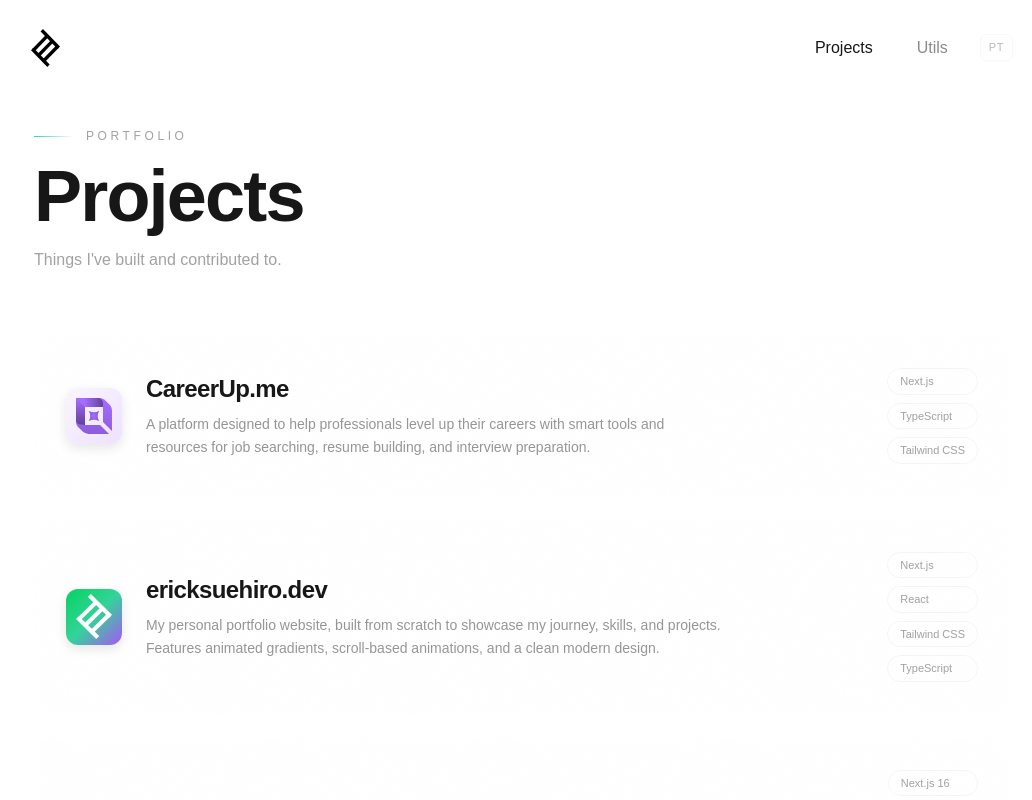
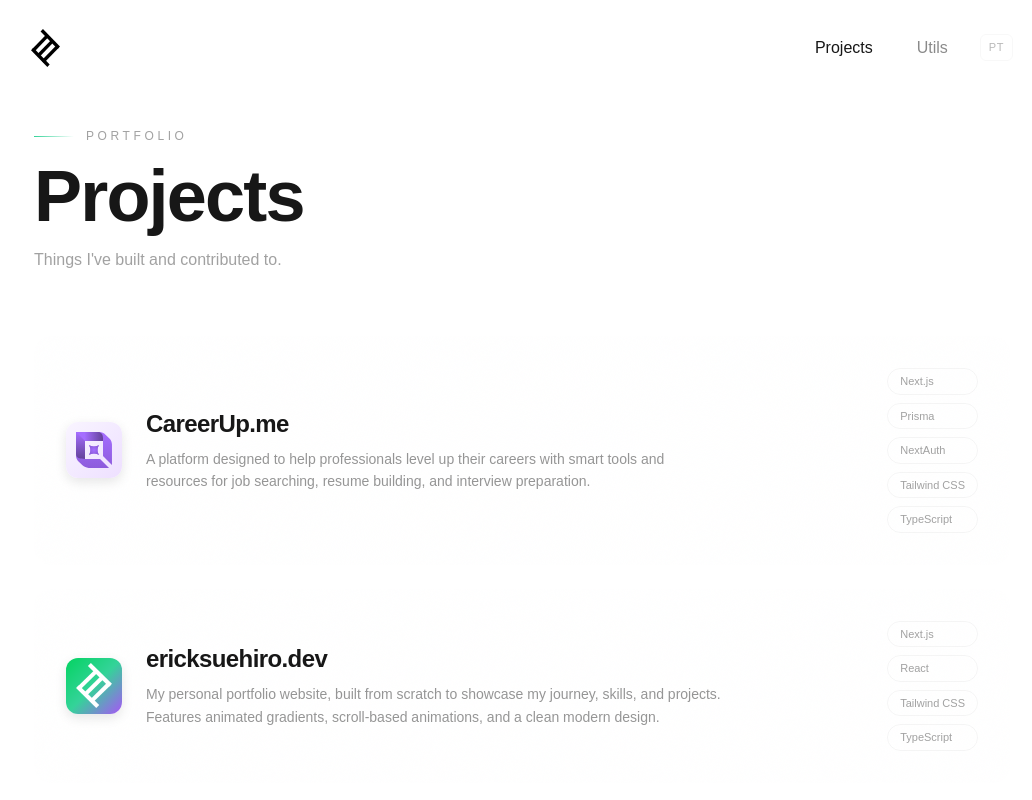
Before and after one commit to ericksuehiro/ericksuehiro.dev, a Next.js app: page /projects in a window 1280 px wide. Shown: the top 800 px of the page, without its empty margins (118-1150 px from the left). Built offline with nearby package versions, Linux system fonts and the light colour scheme.

Commit message:
fix: update tags for CareerUp project to include Prisma and NextAuth

```diff
--- a/src/app/projects/page.tsx
+++ b/src/app/projects/page.tsx
@@ -7,7 +7,7 @@ import { useI18n } from "../i18n/context";
 
 const projectsMeta = [
   {
-    tags: ["Next.js", "TypeScript", "Tailwind CSS"],
+    tags: ["Next.js", "Prisma", "NextAuth", "Tailwind CSS", "TypeScript"],
     href: "https://careerup.me",
     gradient: "from-purple-400 via-white to-purple-500",
     accentColor: "#a855f7",
```
